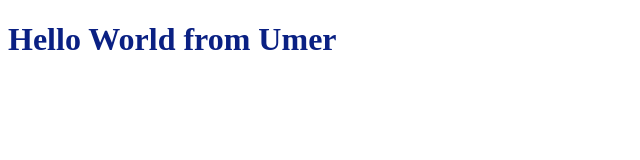
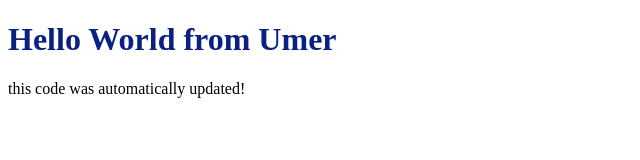
Before and after one commit to Umer4321/Bootcamp_class1_v2, a plain HTML site: page index.html in a window 1280 px wide. Shown: the whole page, without its empty margins (0-640 px from the left). Drawn offline with Linux system fonts and the light colour scheme.

Commit message:
Update index.html

```diff
--- a/index.html
+++ b/index.html
@@ -10,5 +10,6 @@
 </head>
 <body>
     <h1> <strong> Hello World from Umer</strong></h1>
+    <p>this code was automatically updated!</p>
 </body>
 </html>
```
